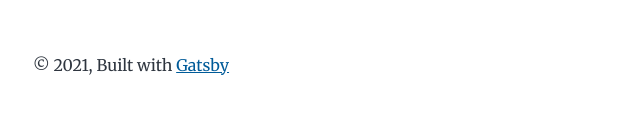
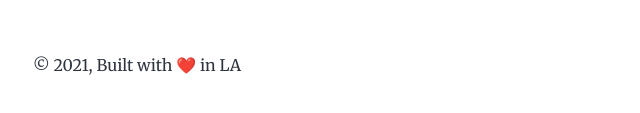
Before and after one commit to Ryan-Efendy/personal-blog2, a Gatsby site: page / in a window 1280 px wide. Shown: the part 3944-4057 px from the top of the page, 291-931 px from the left. Built offline with nearby package versions, Linux system fonts and the light colour scheme; Gatsby itself is replaced by a stand-in of ours.

Commit message:
👌 IMPROVE: updated footer

```diff
--- a/src/components/layout.js
+++ b/src/components/layout.js
@@ -25,9 +25,7 @@ const Layout = ({ location, title, children }) => {
       <header className="global-header">{header}</header>
       <main>{children}</main>
       <footer>
-        © {new Date().getFullYear()}, Built with
-        {` `}
-        <a href="https://www.gatsbyjs.com">Gatsby</a>
+        © {new Date().getFullYear()}, Built with ❤️ in LA
       </footer>
     </div>
   )
```
